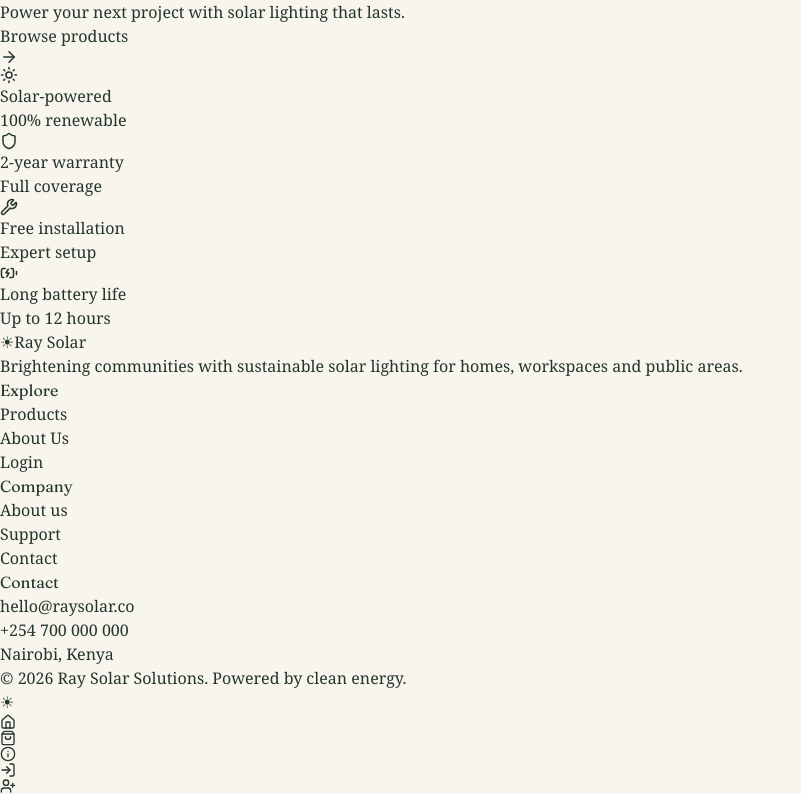
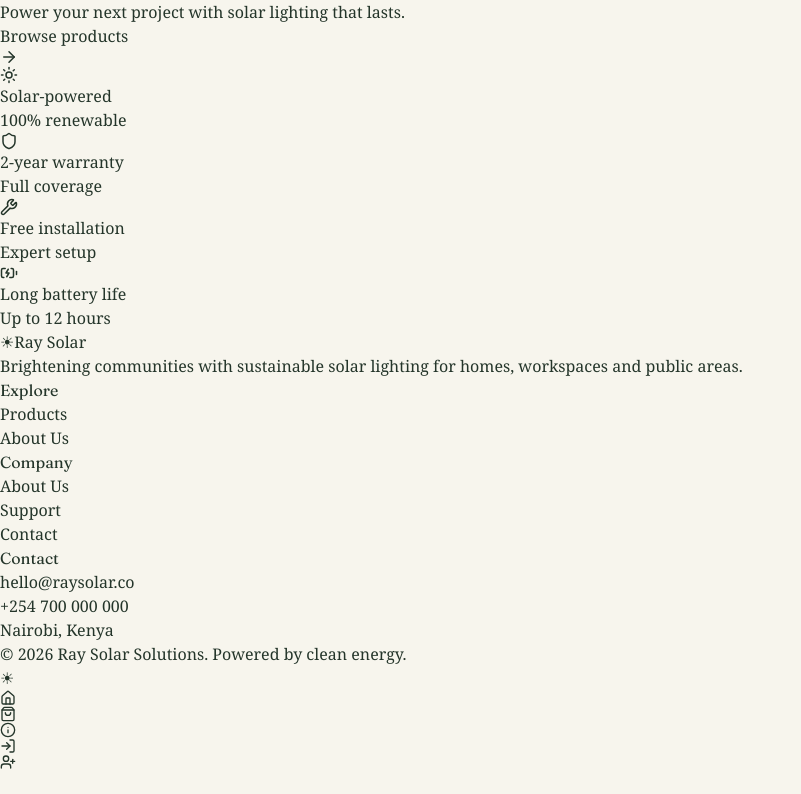
Before and after one commit to IamJayKimani/Ray-Solar-Solutions, a React (Vite) app: page / in a window 1280 px wide. Shown: the part 1394-2188 px from the top of the page, without its empty margins (0-801 px from the left). After the commit the page ends 2164 px from the top, so only its background shows below. Built offline with nearby package versions, Linux system fonts and the light colour scheme; no server answers; sample sign-in values are in the browser's storage.

Commit message:
Fix all footer links, remove duplicate admin route

```diff
--- a/src/layouts/PublicLayout.jsx
+++ b/src/layouts/PublicLayout.jsx
@@ -104,22 +104,22 @@ function PublicLayout() {
             <ul className="grid gap-2 text-sm">
               <li><Link to="/products" className="hover:text-white transition">Products</Link></li>
               <li><Link to="/about" className="hover:text-white transition">About Us</Link></li>
-              <li><Link to="/login" className="hover:text-white transition">Login</Link></li>
+              {!loggedIn && <li><Link to="/login" className="hover:text-white transition">Login</Link></li>}
             </ul>
           </div>
           <div>
             <h4 className="text-white font-bold mb-4">Company</h4>
             <ul className="grid gap-2 text-sm">
-              <li>About us</li>
-              <li>Support</li>
-              <li>Contact</li>
+              <li><Link to="/about" className="hover:text-white transition">About Us</Link></li>
+              <li><a href="mailto:hello@raysolar.co" className="hover:text-white transition">Support</a></li>
+              <li><a href="mailto:hello@raysolar.co" className="hover:text-white transition">Contact</a></li>
             </ul>
           </div>
           <div>
             <h4 className="text-white font-bold mb-4">Contact</h4>
             <ul className="grid gap-2 text-sm">
-              <li>hello@raysolar.co</li>
-              <li>+254 700 000 000</li>
+              <li><a href="mailto:hello@raysolar.co" className="hover:text-white transition">hello@raysolar.co</a></li>
+              <li><a href="tel:+254700000000" className="hover:text-white transition">+254 700 000 000</a></li>
               <li>Nairobi, Kenya</li>
             </ul>
           </div>
--- a/src/routes/AppRoutes.jsx
+++ b/src/routes/AppRoutes.jsx
@@ -150,9 +150,6 @@ function AppRoutes() {
       <Route path="/login" element={<Login />} />
       <Route path="/register" element={<Register />} />
       <Route path="/forgot-password" element={<ForgotPassword />} />
-
-      {/* Person 6 (Admin) Route */}
-      <Route path="/admin" element={<AdminDashboard />} />
     </Routes>
   );
 }
```
